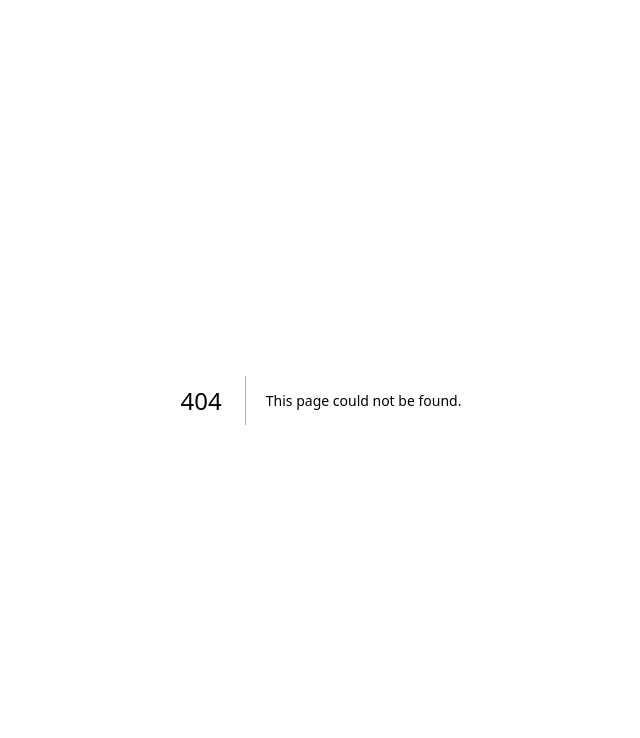
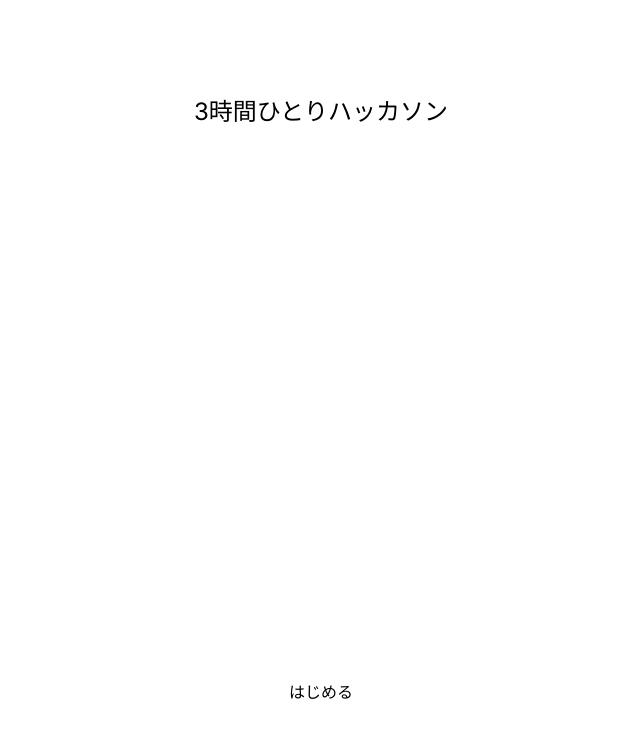
Before and after one commit to kou1127h/three-hours-hackathon, a Next.js app: page /start in a window 1280 px wide. Before the commit this address had no page. Shown: the top 738 px of the page, without its empty margins (319-959 px from the left). Built offline with nearby package versions, Linux system fonts and the light colour scheme.

Commit message:
startページの追加

```diff
--- /dev/null
+++ b/src/app/start/page.tsx
@@ -0,0 +1,13 @@
+import Link from 'next/link';
+
+export default function Start() {
+  return (
+    <main className="flex min-h-screen flex-col items-center justify-between p-24">
+      <div>
+        <h1 className="text-2xl">3時間ひとりハッカソン</h1>
+      </div>
+
+      <Link href={'/'}>はじめる</Link>
+    </main>
+  );
+}
```
